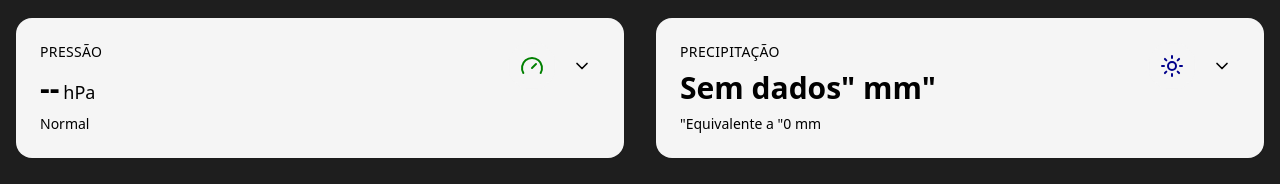
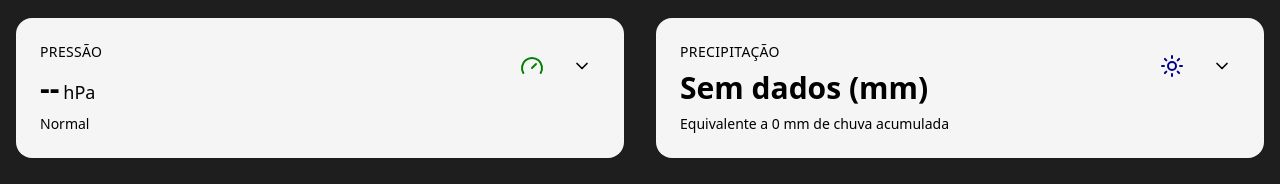
Before and after one commit to GiovaniMN/Estacao_meteorologica, a React (Vite) app: page / in a window 1280 px wide. Shown: the part 410-594 px from the top of the page. Built offline with nearby package versions, Linux system fonts and the light colour scheme; no server answers; the database is empty.

Commit message:
Update WeatherDashboard.tsx

```diff
--- a/src/components/WeatherDashboard.tsx
+++ b/src/components/WeatherDashboard.tsx
@@ -93,13 +93,13 @@ const getRainConfig = (level: number) => {
 // mm aproximados por nível
 const getRainMm = (level: number): number => {
   switch (level) {
-    case 0: return 0;   // SEM CHUVA
-    case 1: return 2;   // GAROA
-    case 2: return 5;   // FRACA
-    case 3: return 10;  // MODERADA
-    case 4: return 20;  // FORTE
-    case 5: return 35;  // INTENSA
-    case 6: return 48;  // EXTREMA
+    case 0: return 0;
+    case 1: return 2;
+    case 2: return 5;
+    case 3: return 10;
+    case 4: return 20;
+    case 5: return 35;
+    case 6: return 48;
     default: return 0;
   }
 };
@@ -263,13 +263,13 @@ export function WeatherDashboard() {
               return (
                 <WeatherCard
                   title="Precipitação"
-                  value={`${intensidadeTexto}" mm"`}
+                  value={`${intensidadeTexto} (mm)`}
                   unit=""
                   icon={rainConfig.icon}
                   color="precipitation"
                   isLoading={isLoading}
                   customColor={rainConfig.color}
-                  statusText={`"Equivalente a "${mmTexto}`}
+                  statusText={`Equivalente a ${mmTexto} de chuva acumulada`}
                 >
                   <WeatherChart
                     data={historicalData.chuva_nivel}
```
